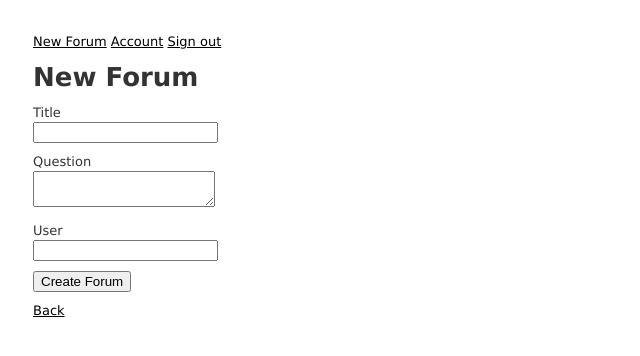
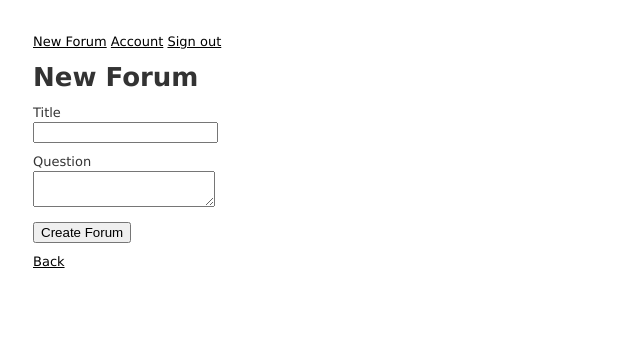
Before and after one commit to vamuigua/GameBuddy, a Rails app: page /forums/new in a window 1280 px wide. Shown: the top 356 px of the page, without its empty margins (0-640 px from the left). Run offline with Rails 7, Linux system fonts and the light colour scheme; the visitor is signed in with stand-in values (Sample User, id 1); style sheets or scripts are compiled from the project's sources.

Commit message:
Added controller mthod to save a forum according to the current user

```diff
--- a/app/controllers/forums_controller.rb
+++ b/app/controllers/forums_controller.rb
@@ -14,7 +14,7 @@ class ForumsController < ApplicationController
 
   # GET /forums/new
   def new
-    @forum = Forum.new
+    @forum = current_user.forums.build
   end
 
   # GET /forums/1/edit
@@ -24,7 +24,7 @@ class ForumsController < ApplicationController
   # POST /forums
   # POST /forums.json
   def create
-    @forum = Forum.new(forum_params)
+    @forum = current_user.forums.build(forum_params)
 
     respond_to do |format|
       if @forum.save
--- a/app/models/user.rb
+++ b/app/models/user.rb
@@ -3,6 +3,5 @@ class User < ApplicationRecord
   # :confirmable, :lockable, :timeoutable and :omniauthable
   devise :database_authenticatable, :registerable,
     :recoverable, :rememberable, :trackable, :validatable
-
   has_many :forums
 end
--- a/app/views/forums/_form.html.erb
+++ b/app/views/forums/_form.html.erb
@@ -21,11 +21,6 @@
     <%= form.text_area :question, id: :forum_question %>
   </div>
 
-  <div class="field">
-    <%= form.label :user_id %>
-    <%= form.number_field :user_id, id: :forum_user_id %>
-  </div>
-
   <div class="actions">
     <%= form.submit %>
   </div>
--- a/app/views/forums/index.html.erb
+++ b/app/views/forums/index.html.erb
@@ -15,7 +15,6 @@
       <tr>
         <td><%= forum.title %></td>
         <td><%= forum.question %></td>
-        <td><%= forum.user_id %></td>
         <td><%= link_to 'Show', forum %></td>
         <td><%= link_to 'Edit', edit_forum_path(forum) %></td>
         <td><%= link_to 'Destroy', forum, method: :delete, data: { confirm: 'Are you sure?' } %></td>
--- a/app/views/forums/show.html.erb
+++ b/app/views/forums/show.html.erb
@@ -8,10 +8,6 @@
   <%= @forum.question %>
 </p>
 
-<p>
-  <strong>User:</strong>
-  <%= @forum.user_id %>
-</p>
 
 <%= link_to 'Edit', edit_forum_path(@forum) %> |
 <%= link_to 'Back', forums_path %>
```
Lines whose indentation alone changed are shown as unchanged.
